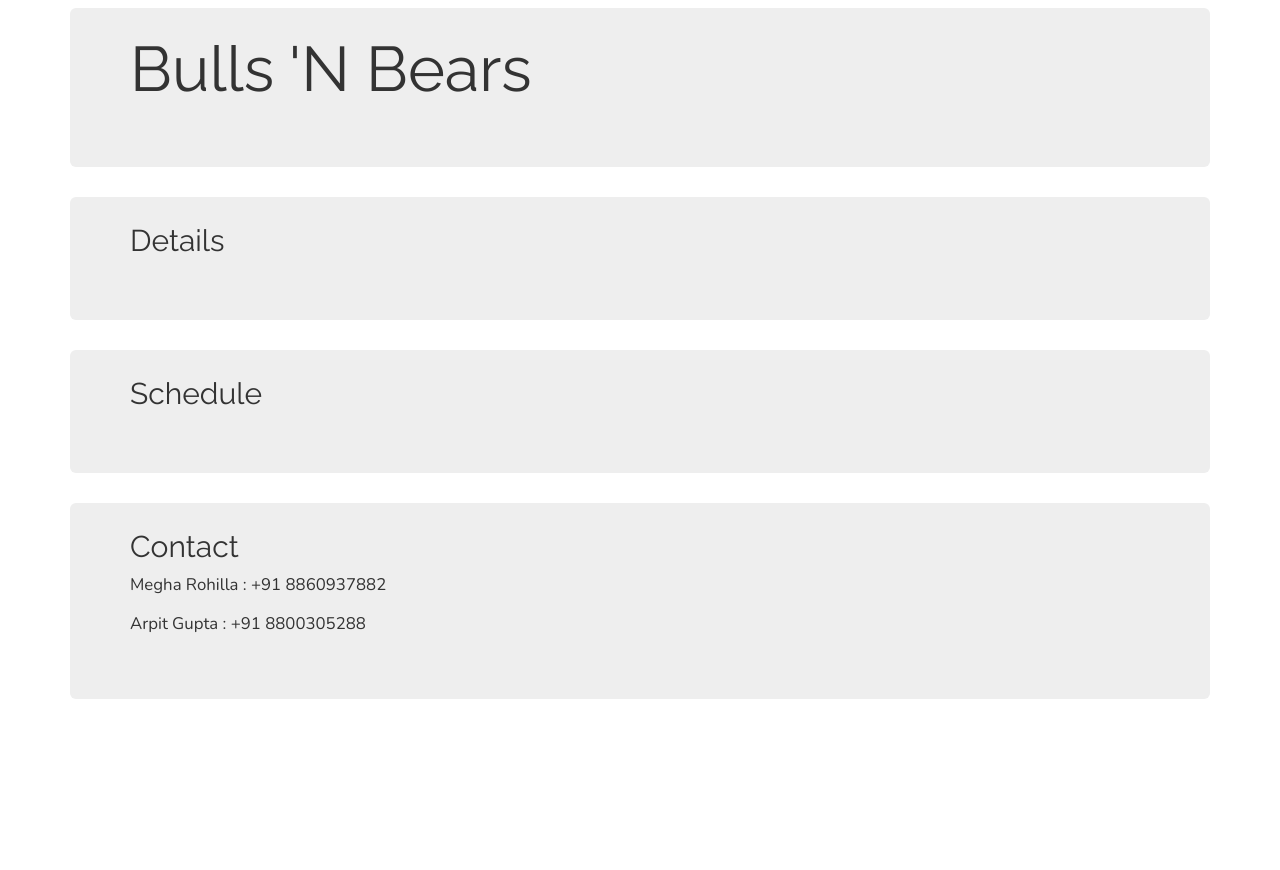
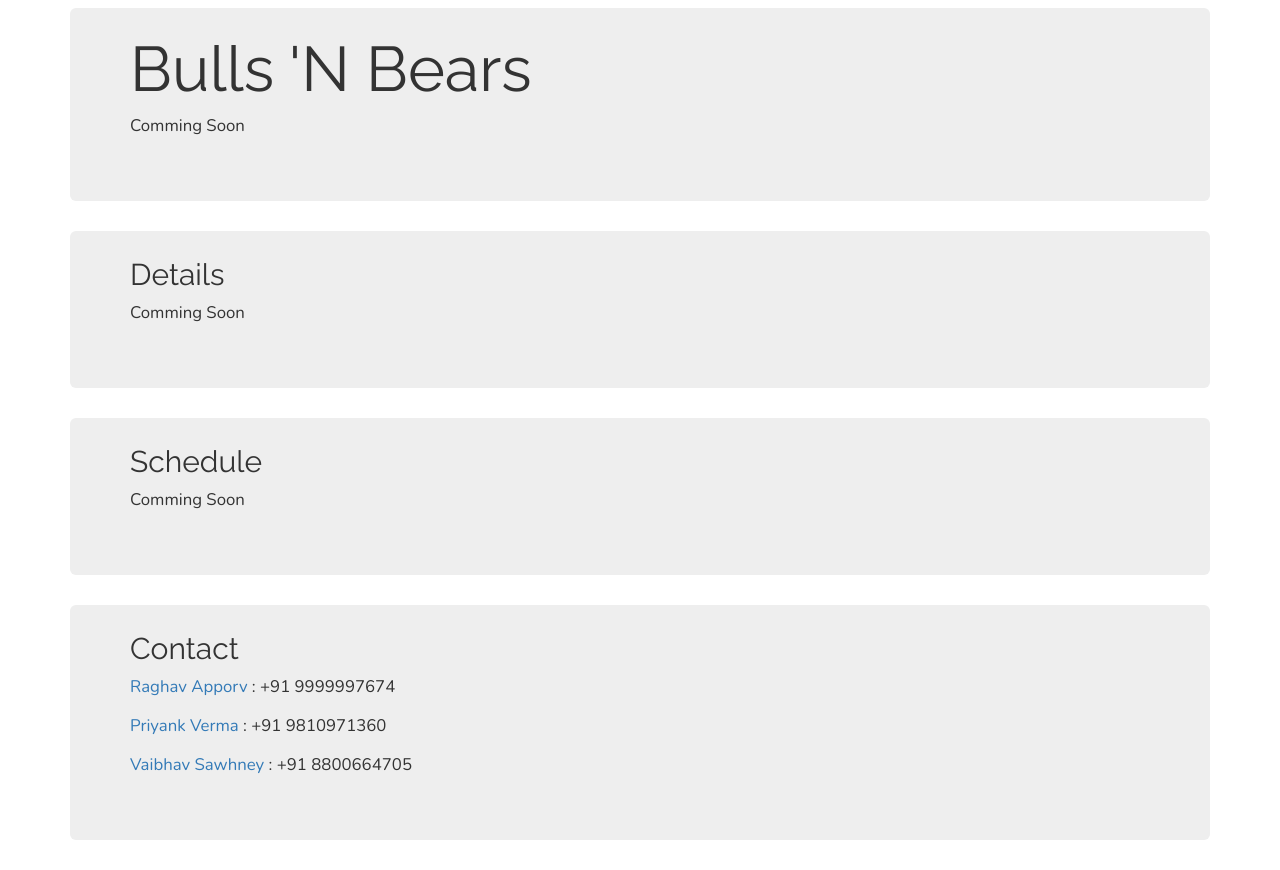
Before and after one commit to oasis9594/Troika-2016, a plain HTML site: page events/quizzing/bnb.html in a window 1280 px wide. Shown: the part 62-932 px from the top of the page. Before the commit the page ends 800 px from the top, so only its background shows below. Drawn offline with nearby package versions, Linux system fonts and the light colour scheme.

Commit message:
Update bnb.html
Contacts Updated

```diff
--- a/events/quizzing/bnb.html
+++ b/events/quizzing/bnb.html
@@ -96,20 +96,21 @@
 		<!-- Main component for a primary marketing message or call to action -->
 		<div class="jumbotron">
 			<h1>Bulls 'N Bears</h1>
-			<p></p>
+			<p>Comming Soon</p>
 		</div>
 		<div class="jumbotron">
 			<h2>Details</h2>
-			<p></p>
+			<p>Comming Soon</p>
 		</div>
 		<div class="jumbotron">
 			<h2>Schedule</h2>
-			<p></p>
+			<p>Comming Soon</p>
 		</div>
 		<div class="jumbotron">
 			<h2>Contact</h2>
-			<p>Megha Rohilla : +91 8860937882</p>
-			<p>Arpit Gupta : +91 8800305288</p>
+			<p><a href="mailto:raghav.apoorv@gmail.com">Raghav Apporv</a> : +91 9999997674</p>
+			<p><a href="mailto:erpriyank_verma@yahoo.com">Priyank Verma</a> : +91 9810971360</p>
+            <p><a href="mailto:vaibhavsawhney1511@gmail.com">Vaibhav Sawhney</a> : +91 8800664705</p>
 		</div>
 	</div>
 	<!-- /container -->
```
